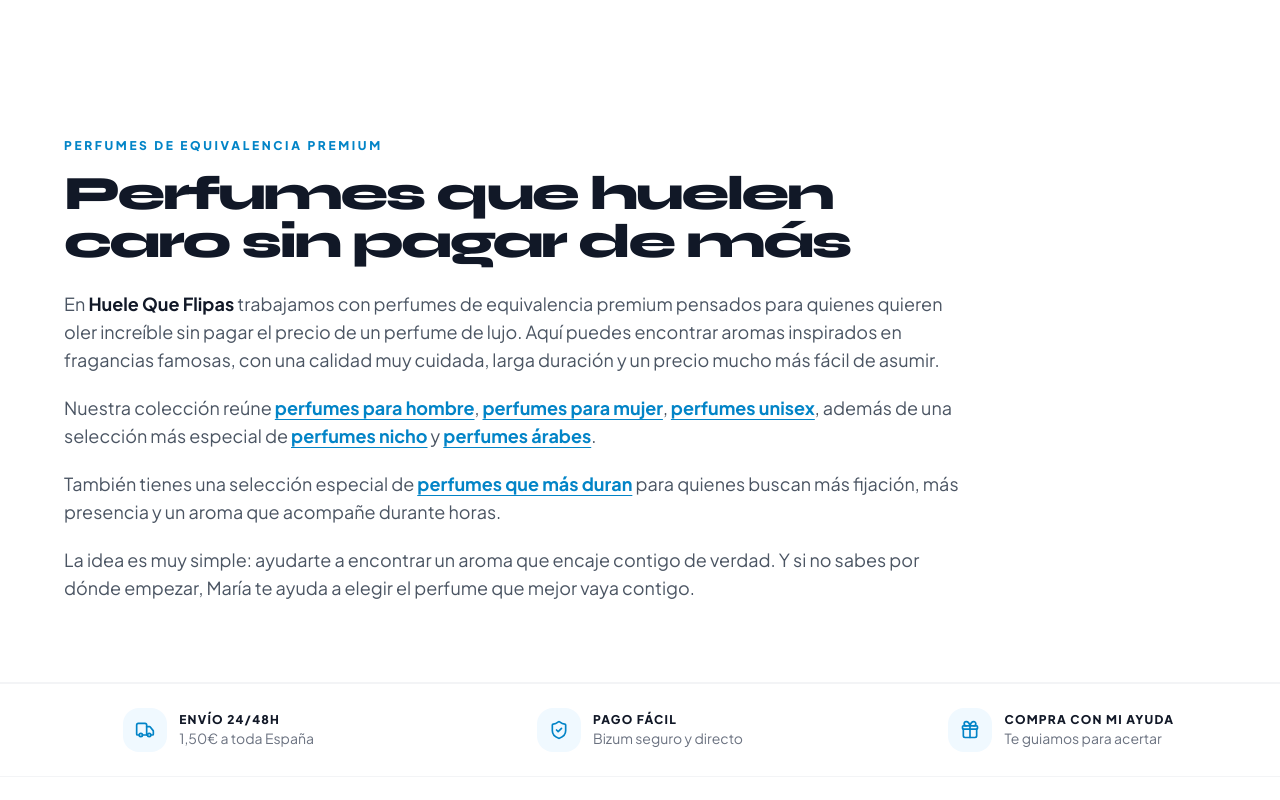
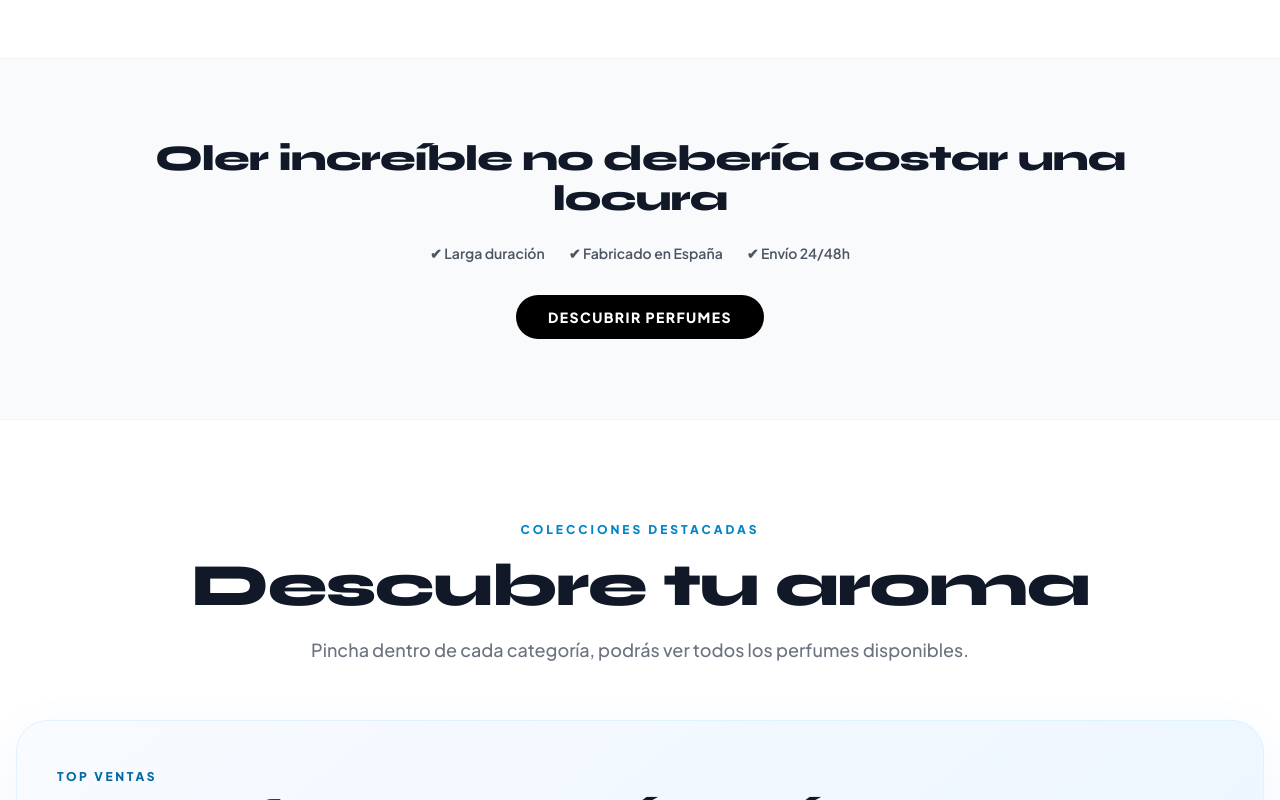
Before and after one commit to Lokeyokeria/HueleQueFlipas, a React (Vite) app: page / in a window 1280 px wide. Shown: the part 460-1260 px from the top of the page. Built offline with nearby package versions, Linux system fonts and the light colour scheme.

Commit message:
Update App.tsx

```diff
--- a/App.tsx
+++ b/App.tsx
@@ -392,6 +392,34 @@ const App: React.FC = () => {
   const homeUnisexProducts = useMemo(() => unisexProducts.slice(0, 4), [unisexProducts]);
   const homeArabesProducts = useMemo(() => arabesProducts.slice(0, 4), [arabesProducts]);
   const homeNichoProducts = useMemo(() => nichoProducts.slice(0, 4), [nichoProducts]);
+
+  const topVentasProducts = useMemo(() => {
+    const priorityCodes = ['N35', '35', '7000', 'N7000', '8015', '234', '147', '8016'];
+
+    const selected = priorityCodes
+      .map(code =>
+        PERFUMES.find(product => product.number.toUpperCase().trim() === code.toUpperCase().trim())
+      )
+      .filter(Boolean) as Product[];
+
+    const uniqueSelected = selected.filter(
+      (product, index, self) => self.findIndex(item => item.id === product.id) === index
+    );
+
+    const fallback = PERFUMES.filter(product => {
+      const family = product.family.toLowerCase();
+
+      return (
+        product.line === 'nicho' ||
+        product.line === 'arabe' ||
+        family.includes('oriental') ||
+        family.includes('ambar') ||
+        family.includes('ámbar')
+      );
+    }).filter(product => !uniqueSelected.some(item => item.id === product.id));
+
+    return [...uniqueSelected, ...fallback].slice(0, 4).map(normalizeProductPrice);
+  }, [normalizeProductPrice]);
 
   const duraderosProducts = useMemo(() => {
     const preferredNumbers = ['8015', '8016', '8017', '7000', '7006', '015', '147', '234'];
@@ -993,111 +1021,24 @@ const App: React.FC = () => {
       <main>
         <Hero />
 
-        <section className="bg-white py-16 md:py-20 px-4 border-b border-gray-100">
-          <div className="max-w-6xl mx-auto">
-            <div className="max-w-4xl">
-              <p className="text-sky-600 text-xs font-black uppercase tracking-[0.22em] mb-4">
-                Perfumes de equivalencia premium
-              </p>
+        <section className="py-16 md:py-20 px-4 bg-gray-50 border-y border-gray-100">
+          <div className="max-w-5xl mx-auto text-center">
+            <h2 className="text-2xl sm:text-3xl md:text-4xl font-black tracking-tight text-gray-900 mb-6">
+              Oler increíble no debería costar una locura
+            </h2>
 
-              <h2 className="text-3xl md:text-5xl font-black tracking-tighter font-syne mb-6 text-gray-900">
-                Perfumes que huelen caro sin pagar de más
-              </h2>
+            <div className="flex flex-col sm:flex-row justify-center gap-6 mb-8">
+              <div className="text-sm font-semibold text-gray-600">✔ Larga duración</div>
+              <div className="text-sm font-semibold text-gray-600">✔ Fabricado en España</div>
+              <div className="text-sm font-semibold text-gray-600">✔ Envío 24/48h</div>
+            </div>
 
-              <div className="space-y-5 text-gray-600 text-base md:text-lg leading-8">
-                <p>
-                  En <strong className="text-gray-900">Huele Que Flipas</strong> trabajamos con
-                  perfumes de equivalencia premium pensados para quienes quieren oler increíble sin
-                  pagar el precio de un perfume de lujo. Aquí puedes encontrar aromas inspirados en
-                  fragancias famosas, con una calidad muy cuidada, larga duración y un precio mucho
-                  más fácil de asumir.
-                </p>
-
-                <p>
-                  Nuestra colección reúne{' '}
-                  <a href="/perfumes-hombre" className={linkClasses}>
-                    perfumes para hombre
-                  </a>
-                  ,{' '}
-                  <a href="/perfumes-mujer" className={linkClasses}>
-                    perfumes para mujer
-                  </a>
-                  ,{' '}
-                  <a href="/perfumes-unisex" className={linkClasses}>
-                    perfumes unisex
-                  </a>
-                  , además de una selección más especial de{' '}
-                  <a href="/perfumes-nicho" className={linkClasses}>
-                    perfumes nicho
-                  </a>{' '}
-                  y{' '}
-                  <a href="/perfumes-arabes" className={linkClasses}>
-                    perfumes árabes
-                  </a>
-                  .
-                </p>
-
-                <p>
-                  También tienes una selección especial de{' '}
-                  <a href="/perfumes-que-mas-duran" className={linkClasses}>
-                    perfumes que más duran
-                  </a>{' '}
-                  para quienes buscan más fijación, más presencia y un aroma que acompañe durante
-                  horas.
-                </p>
-
-                <p>
-                  La idea es muy simple: ayudarte a encontrar un aroma que encaje contigo de verdad.
-                  Y si no sabes por dónde empezar, María te ayuda a elegir el perfume que mejor vaya
-                  contigo.
-                </p>
-              </div>
-            </div>
-          </div>
-        </section>
-
-        <section className="border-y border-gray-100 bg-white">
-          <div className="max-w-7xl mx-auto px-4 py-6">
-            <div className="grid grid-cols-1 sm:grid-cols-3 gap-4 text-center">
-              <div className="flex items-center justify-center gap-3">
-                <div className="w-11 h-11 rounded-2xl bg-sky-50 flex items-center justify-center">
-                  <Truck className="w-5 h-5 text-sky-600" />
-                </div>
-
-                <div className="text-left">
-                  <p className="text-xs font-black uppercase tracking-widest text-gray-900">
-                    Envío 24/48h
-                  </p>
-                  <p className="text-sm text-gray-500">1,50€ a toda España</p>
-                </div>
-              </div>
-
-              <div className="flex items-center justify-center gap-3">
-                <div className="w-11 h-11 rounded-2xl bg-sky-50 flex items-center justify-center">
-                  <ShieldCheck className="w-5 h-5 text-sky-600" />
-                </div>
-
-                <div className="text-left">
-                  <p className="text-xs font-black uppercase tracking-widest text-gray-900">
-                    Pago fácil
-                  </p>
-                  <p className="text-sm text-gray-500">Bizum seguro y directo</p>
-                </div>
-              </div>
-
-              <div className="flex items-center justify-center gap-3">
-                <div className="w-11 h-11 rounded-2xl bg-sky-50 flex items-center justify-center">
-                  <Gift className="w-5 h-5 text-sky-600" />
-                </div>
-
-                <div className="text-left">
-                  <p className="text-xs font-black uppercase tracking-widest text-gray-900">
-                    Compra con mi ayuda
-                  </p>
-                  <p className="text-sm text-gray-500">Te guiamos para acertar</p>
-                </div>
-              </div>
-            </div>
+            <a
+              href="#productos"
+              className="inline-flex items-center justify-center px-8 py-3 rounded-full bg-black text-white text-sm font-black uppercase tracking-widest hover:bg-sky-600 transition"
+            >
+              Descubrir perfumes
+            </a>
           </div>
         </section>
 
@@ -1116,6 +1057,19 @@ const App: React.FC = () => {
                 Pincha dentro de cada categoría, podrás ver todos los perfumes disponibles.
               </p>
             </div>
+
+            <HomeCollectionSection
+              id="top-ventas"
+              eyebrow="Top ventas"
+              title="Los perfumes que más están gustando"
+              description="Una selección de los aromas que más llaman la atención ahora mismo. Perfumes que huelen a caro, enganchan y hacen comprar sin pensarlo demasiado."
+              products={topVentasProducts}
+              href="/#productos"
+              buttonLabel="Ver todos los perfumes"
+              softBlue
+              onAddToCart={addToCart}
+              onViewProduct={handleProductView}
+            />
 
             <HomeCollectionSection
               eyebrow="Top duración"
@@ -1372,7 +1326,7 @@ const App: React.FC = () => {
                 </button>
 
                 <p className="text-xs text-gray-400 text-center mt-4">
-                  🚚 24/48h · 🎁 Muestras · 🇪🇸 Fabricado en España
+                  🚚24/48h · 🎁Muestras · Fabrica España
                 </p>
               </div>
             </div>
```
